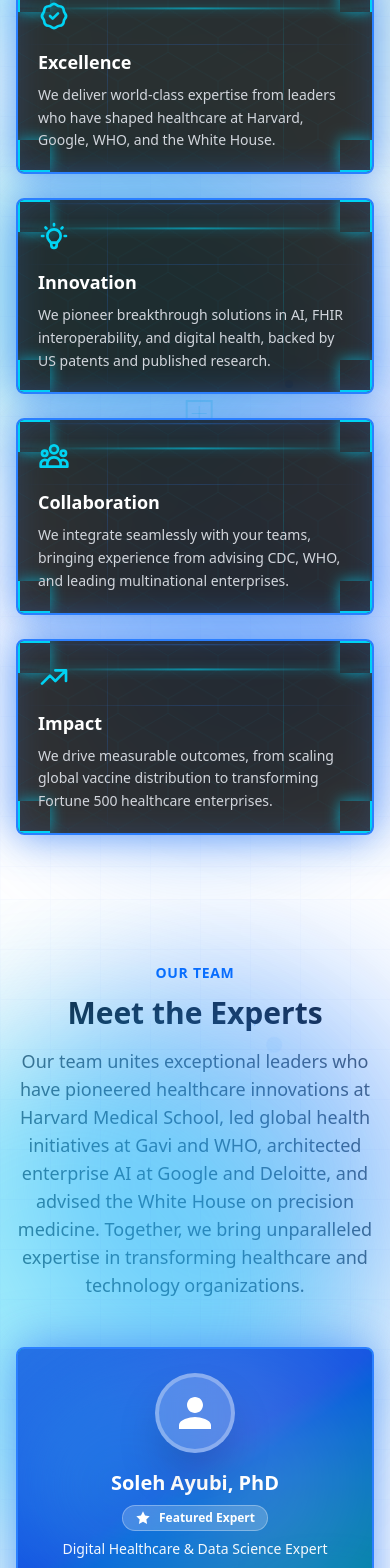
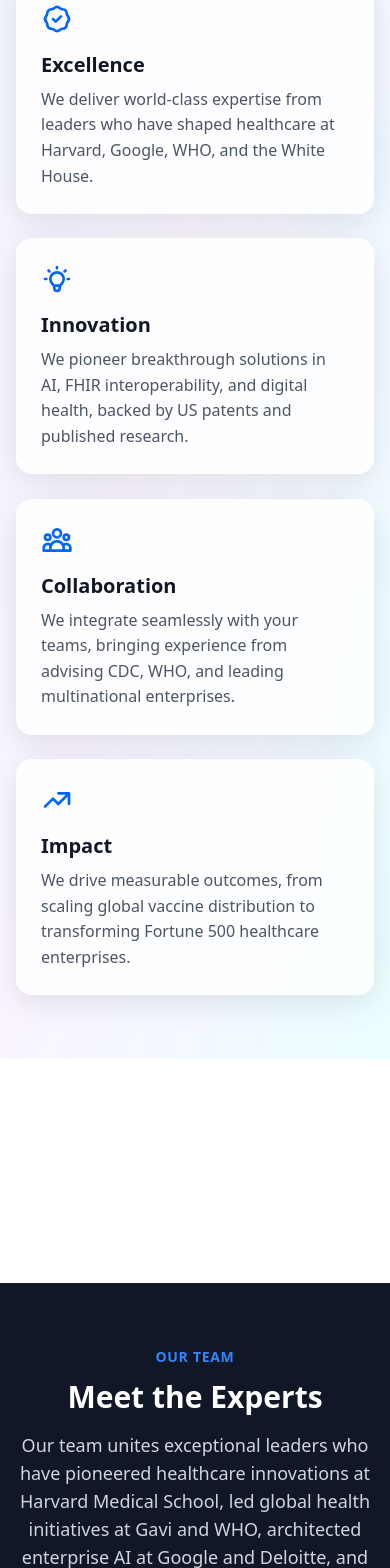
Before and after one commit to pendtiumpraz/dobeon-static, a Next.js app: page /about in a window 390 px wide. Shown: the part 1435-3003 px from the top of the page. Built offline with nearby package versions, Linux system fonts and the light colour scheme.

Commit message:
Revert "feat: Ultra-futuristic HUD redesign with intense neon effects"
This reverts commit bf566882a25c25c3272cdbcfae989a1bd4f5b348.

```diff
--- a/app/about/page.tsx
+++ b/app/about/page.tsx
@@ -2,8 +2,6 @@ import { Metadata } from 'next';
 import Hero from '@/components/Hero';
 import Section from '@/components/Section';
 import TeamMemberCard from '@/components/TeamMemberCard';
-import HUDCard from '@/components/HUDCard';
-import HUDBackground from '@/components/HUDBackground';
 import FloatingShapes from '@/components/FloatingShapes';
 import GlassCard from '@/components/GlassCard';
 import StatCounter from '@/components/StatCounter';
@@ -128,31 +126,46 @@ export default function About() {
         subtitle="Our Mission"
         title="Transforming Companies Into Companies of the Future"
         description="We partner with healthcare and technology organizations to architect their digital transformation journey. Through rigorous assessment frameworks, strategic gap analysis, and proven implementation methodologies, we position enterprises for sustained competitive advantage in the digital age. Our experts have led transformations at Fortune 500 companies, government agencies, and global health organizations."
-        className="relative"
+        className="relative bg-gradient-to-br from-blue-50 via-purple-50 to-cyan-50"
       >
-        <HUDBackground variant="full" />
+        <FloatingShapes count={3} colors={['#0066ff', '#7C3AED', '#00D9FF']} />
 
         <div className="grid grid-cols-1 md:grid-cols-2 lg:grid-cols-4 gap-6 mt-12 relative z-10">
-          {values.map((value, index) => (
-            <HUDCard key={index} variant="primary" className="p-5">
-              <div className="text-cyan-400 mb-4">{value.icon}</div>
-              <h3 className="text-lg font-bold mb-2 text-white">{value.title}</h3>
-              <p className="text-sm text-gray-300 leading-relaxed">{value.description}</p>
-            </HUDCard>
-          ))}
+          {values.map((value, index) => {
+            const gradients: ('blue' | 'purple' | 'orange' | 'cyan')[] = ['blue', 'purple', 'orange', 'cyan'];
+            return (
+              <GlassCard
+                key={index}
+                gradient={gradients[index]}
+                variant="light"
+                animationVariant="scaleIn"
+                delay={index * 100}
+              >
+                <div className="text-primary mb-4">{value.icon}</div>
+                <h3 className="text-xl font-bold mb-2 text-gray-900">{value.title}</h3>
+                <p className="text-gray-600">{value.description}</p>
+              </GlassCard>
+            );
+          })}
         </div>
       </Section>
 
+      {/* LogoLine Divider */}
+      <LogoLine variant="gradient" />
 
       {/* Team Section */}
       <Section
         id="team"
+        dark
         subtitle="Our Team"
         title="Meet the Experts"
         description="Our team unites exceptional leaders who have pioneered healthcare innovations at Harvard Medical School, led global health initiatives at Gavi and WHO, architected enterprise AI at Google and Deloitte, and advised the White House on precision medicine. Together, we bring unparalleled expertise in transforming healthcare and technology organizations."
-        className="relative bg-black"
+        className="relative overflow-hidden"
       >
-        <HUDBackground variant="full" />
+        {/* Simplified background decoration */}
+        <div className="absolute inset-0 opacity-8">
+          <div className="absolute top-1/3 right-1/3 w-[35rem] h-[35rem] bg-gradient-to-br from-blue-400 to-cyan-400 rounded-full blur-3xl blob-shape"></div>
+        </div>
 
         {/* Bento Grid Layout for 9 Team Members */}
         <div className="bento-grid relative z-10">
@@ -179,14 +192,16 @@ export default function About() {
         </div>
       </Section>
 
+      {/* LogoLine Divider */}
+      <LogoLine variant="dotted" />
 
       {/* Experience Highlights */}
       <Section
         subtitle="Our Experience"
         title="Trusted by Leading Organizations Worldwide"
-        className="relative"
+        className="relative bg-gradient-to-br from-purple-50 via-pink-50 to-orange-50"
       >
-        <HUDBackground variant="full" />
+        <FloatingShapes count={2} colors={['#7C3AED', '#EC4899']} />
 
         <div className="grid grid-cols-1 md:grid-cols-3 gap-12 relative z-10">
           <StatCounter
--- a/components/HUDBackground.tsx
+++ b/components/HUDBackground.tsx
@@ -28,15 +28,14 @@ export default function HUDBackground({ variant = 'full' }: HUDBackgroundProps)
 
   return (
     <div ref={parallaxRef} className="absolute inset-0 overflow-hidden pointer-events-none">
-      {/* Blurry floating orbs - parallax - MUCH STRONGER */}
-      <div data-parallax="0.1" className="absolute top-20 left-10 w-96 h-96 bg-blue-500/40 rounded-full blur-3xl animate-float-slow shadow-[0_0_100px_rgba(59,130,246,0.6)]"></div>
-      <div data-parallax="0.15" className="absolute top-40 right-20 w-[30rem] h-[30rem] bg-cyan-400/35 rounded-full blur-3xl animate-float-gentle shadow-[0_0_120px_rgba(6,182,212,0.5)]"></div>
-      <div data-parallax="0.08" className="absolute bottom-40 left-1/3 w-[28rem] h-[28rem] bg-blue-600/30 rounded-full blur-3xl animate-pulse shadow-[0_0_100px_rgba(37,99,235,0.5)]"></div>
+      {/* Blurry floating orbs - parallax */}
+      <div data-parallax="0.1" className="absolute top-20 left-10 w-64 h-64 bg-blue-400/20 rounded-full blur-3xl animate-float-slow"></div>
+      <div data-parallax="0.15" className="absolute top-40 right-20 w-80 h-80 bg-cyan-400/15 rounded-full blur-3xl animate-float-gentle"></div>
+      <div data-parallax="0.08" className="absolute bottom-40 left-1/3 w-72 h-72 bg-blue-500/10 rounded-full blur-3xl animate-pulse"></div>
       {variant === 'full' && (
         <>
-          <div data-parallax="0.12" className="absolute top-1/2 right-1/4 w-80 h-80 bg-cyan-500/40 rounded-full blur-3xl animate-float-gentle shadow-[0_0_110px_rgba(6,182,212,0.6)]"></div>
-          <div data-parallax="0.07" className="absolute bottom-20 right-10 w-72 h-72 bg-blue-400/35 rounded-full blur-3xl animate-float-slow shadow-[0_0_100px_rgba(59,130,246,0.5)]"></div>
-          <div data-parallax="0.09" className="absolute top-1/4 left-1/2 w-96 h-96 bg-cyan-600/30 rounded-full blur-3xl animate-pulse shadow-[0_0_120px_rgba(8,145,178,0.4)]"></div>
+          <div data-parallax="0.12" className="absolute top-1/2 right-1/4 w-60 h-60 bg-cyan-500/20 rounded-full blur-3xl animate-float-gentle"></div>
+          <div data-parallax="0.07" className="absolute bottom-20 right-10 w-56 h-56 bg-blue-400/15 rounded-full blur-2xl animate-float-slow"></div>
         </>
       )}
 
--- a/components/HUDCard.tsx
+++ b/components/HUDCard.tsx
@@ -18,57 +18,42 @@ export default function HUDCard({
   const variants = {
     primary: `
       relative group
-      bg-black/80 backdrop-blur-md
-      border-2 border-blue-500
-      shadow-[0_0_40px_rgba(59,130,246,0.8),inset_0_0_30px_rgba(59,130,246,0.2)]
-      hover:shadow-[0_0_80px_rgba(59,130,246,1),inset_0_0_50px_rgba(59,130,246,0.4)]
+      bg-white/95 backdrop-blur-md
+      border-2 border-blue-400/50
+      shadow-[0_0_20px_rgba(59,130,246,0.3)]
+      hover:shadow-[0_0_40px_rgba(59,130,246,0.6)]
       transition-all duration-500
-      ${glowOnHover ? 'hover:border-cyan-400 hover:scale-105' : ''}
+      ${glowOnHover ? 'hover:border-blue-500' : ''}
     `,
     secondary: `
       relative group
-      bg-black/70 backdrop-blur-md
-      border-2 border-cyan-500/80
-      shadow-[0_0_35px_rgba(6,182,212,0.7),inset_0_0_25px_rgba(6,182,212,0.2)]
-      hover:shadow-[0_0_70px_rgba(6,182,212,1),inset_0_0_40px_rgba(6,182,212,0.4)]
+      bg-white/90 backdrop-blur-sm
+      border border-cyan-400/40
+      shadow-[0_0_15px_rgba(6,182,212,0.2)]
+      hover:shadow-[0_0_30px_rgba(6,182,212,0.5)]
       transition-all duration-500
-      ${glowOnHover ? 'hover:border-blue-400 hover:scale-105' : ''}
+      ${glowOnHover ? 'hover:border-cyan-500' : ''}
     `,
     minimal: `
       relative group
-      bg-black/60 backdrop-blur-sm
-      border-2 border-blue-400/50
-      shadow-[0_0_25px_rgba(59,130,246,0.5)]
-      hover:shadow-[0_0_50px_rgba(59,130,246,0.8)]
-      hover:border-cyan-400/80
+      bg-white/80 backdrop-blur-sm
+      border border-blue-300/30
+      hover:border-blue-400/60
       transition-all duration-300
     `,
   };
 
   return (
     <div className={`${variants[variant]} rounded-lg overflow-hidden ${className}`}>
-      {/* Corner decorations with glow */}
-      <div className="absolute top-0 left-0 w-8 h-8 border-t-2 border-l-2 border-cyan-400 shadow-[0_0_15px_rgba(6,182,212,0.8)]"></div>
-      <div className="absolute top-0 right-0 w-8 h-8 border-t-2 border-r-2 border-cyan-400 shadow-[0_0_15px_rgba(6,182,212,0.8)]"></div>
-      <div className="absolute bottom-0 left-0 w-8 h-8 border-b-2 border-l-2 border-cyan-400 shadow-[0_0_15px_rgba(6,182,212,0.8)]"></div>
-      <div className="absolute bottom-0 right-0 w-8 h-8 border-b-2 border-r-2 border-cyan-400 shadow-[0_0_15px_rgba(6,182,212,0.8)]"></div>
+      {/* Corner decorations */}
+      <div className="absolute top-0 left-0 w-6 h-6 border-t-2 border-l-2 border-blue-500"></div>
+      <div className="absolute top-0 right-0 w-6 h-6 border-t-2 border-r-2 border-blue-500"></div>
+      <div className="absolute bottom-0 left-0 w-6 h-6 border-b-2 border-l-2 border-blue-500"></div>
+      <div className="absolute bottom-0 right-0 w-6 h-6 border-b-2 border-r-2 border-blue-500"></div>
 
-      {/* Animated scan lines - multiple */}
+      {/* Animated scan line */}
       <div className="absolute inset-0 pointer-events-none overflow-hidden">
-        <div className="absolute top-0 left-0 right-0 h-[2px] bg-gradient-to-r from-transparent via-cyan-400 to-transparent animate-scan-line shadow-[0_0_10px_rgba(6,182,212,1)]"></div>
-        <div className="absolute top-0 left-0 right-0 h-[1px] bg-gradient-to-r from-transparent via-blue-500 to-transparent animate-scan-line" style={{ animationDelay: '2s' }}></div>
-      </div>
-
-      {/* Hexagon pattern overlay */}
-      <div className="absolute inset-0 opacity-10 pointer-events-none">
-        <svg width="100%" height="100%">
-          <defs>
-            <pattern id="hexagons" x="0" y="0" width="50" height="43.4" patternUnits="userSpaceOnUse">
-              <polygon points="25,0 50,14.43 50,28.87 25,43.3 0,28.87 0,14.43" fill="none" stroke="#06b6d4" strokeWidth="0.5"/>
-            </pattern>
-          </defs>
-          <rect width="100%" height="100%" fill="url(#hexagons)" />
-        </svg>
+        <div className="absolute top-0 left-0 right-0 h-px bg-gradient-to-r from-transparent via-blue-400 to-transparent animate-scan-line"></div>
       </div>
 
       {/* Content */}
@@ -76,15 +61,10 @@ export default function HUDCard({
         {children}
       </div>
 
-      {/* Hover glow effect - stronger */}
+      {/* Hover glow effect */}
       {glowOnHover && (
-        <div className="absolute inset-0 bg-gradient-to-br from-blue-500/20 via-cyan-500/10 to-transparent opacity-0 group-hover:opacity-100 transition-opacity duration-500 pointer-events-none"></div>
+        <div className="absolute inset-0 bg-gradient-to-br from-blue-500/5 via-transparent to-cyan-500/5 opacity-0 group-hover:opacity-100 transition-opacity duration-500 pointer-events-none"></div>
       )}
-
-      {/* Tech grid lines */}
-      <div className="absolute top-0 left-1/4 w-px h-full bg-gradient-to-b from-transparent via-blue-500/20 to-transparent"></div>
-      <div className="absolute top-0 right-1/4 w-px h-full bg-gradient-to-b from-transparent via-cyan-500/20 to-transparent"></div>
-      <div className="absolute left-0 top-1/3 w-full h-px bg-gradient-to-r from-transparent via-blue-500/20 to-transparent"></div>
     </div>
   );
 }
--- a/components/TeamMemberCard.tsx
+++ b/components/TeamMemberCard.tsx
@@ -29,13 +29,13 @@ export default function TeamMemberCard({
     <div
       className={`
         relative group rounded-lg overflow-hidden
-        bg-black/85 backdrop-blur-md
-        border-2 border-blue-500
-        shadow-[0_0_50px_rgba(59,130,246,0.8),inset_0_0_30px_rgba(59,130,246,0.2)]
-        hover:shadow-[0_0_100px_rgba(59,130,246,1),inset_0_0_60px_rgba(6,182,212,0.4)]
-        hover:border-cyan-400
+        bg-white/95 backdrop-blur-md
+        border-2 border-blue-400/50
+        shadow-[0_0_20px_rgba(59,130,246,0.3)]
+        hover:shadow-[0_0_40px_rgba(59,130,246,0.6)]
+        hover:border-blue-500
         transition-all duration-700
-        hover:-translate-y-2 hover:scale-105
+        hover:-translate-y-2
         ${featured ? 'bento-featured' : ''}
         animate-fade-in-up
       `}
@@ -43,28 +43,15 @@ export default function TeamMemberCard({
       onMouseEnter={() => setIsExpanded(true)}
       onMouseLeave={() => setIsExpanded(false)}
     >
-      {/* HUD Corner decorations with glow */}
-      <div className="absolute top-0 left-0 w-8 h-8 border-t-2 border-l-2 border-cyan-400 shadow-[0_0_15px_rgba(6,182,212,0.9)]"></div>
-      <div className="absolute top-0 right-0 w-8 h-8 border-t-2 border-r-2 border-cyan-400 shadow-[0_0_15px_rgba(6,182,212,0.9)]"></div>
-      <div className="absolute bottom-0 left-0 w-8 h-8 border-b-2 border-l-2 border-cyan-400 shadow-[0_0_15px_rgba(6,182,212,0.9)]"></div>
-      <div className="absolute bottom-0 right-0 w-8 h-8 border-b-2 border-r-2 border-cyan-400 shadow-[0_0_15px_rgba(6,182,212,0.9)]"></div>
+      {/* HUD Corner decorations */}
+      <div className="absolute top-0 left-0 w-4 h-4 border-t-2 border-l-2 border-blue-500"></div>
+      <div className="absolute top-0 right-0 w-4 h-4 border-t-2 border-r-2 border-blue-500"></div>
+      <div className="absolute bottom-0 left-0 w-4 h-4 border-b-2 border-l-2 border-blue-500"></div>
+      <div className="absolute bottom-0 right-0 w-4 h-4 border-b-2 border-r-2 border-blue-500"></div>
 
-      {/* Animated scan lines - multiple */}
+      {/* Animated scan line */}
       <div className="absolute inset-0 pointer-events-none overflow-hidden">
-        <div className="absolute top-0 left-0 right-0 h-[2px] bg-gradient-to-r from-transparent via-cyan-400 to-transparent animate-scan-line shadow-[0_0_10px_rgba(6,182,212,1)]"></div>
-        <div className="absolute top-0 left-0 right-0 h-px bg-gradient-to-r from-transparent via-blue-500 to-transparent animate-scan-line" style={{ animationDelay: '2s' }}></div>
-      </div>
-
-      {/* Tech grid overlay */}
-      <div className="absolute inset-0 opacity-5 pointer-events-none">
-        <svg width="100%" height="100%">
-          <defs>
-            <pattern id={`tech-grid-${name}`} x="0" y="0" width="20" height="20" patternUnits="userSpaceOnUse">
-              <path d="M 20 0 L 0 0 0 20" fill="none" stroke="#06b6d4" strokeWidth="0.5"/>
-            </pattern>
-          </defs>
-          <rect width="100%" height="100%" fill={`url(#tech-grid-${name})`} />
-        </svg>
+        <div className="absolute top-0 left-0 right-0 h-px bg-gradient-to-r from-transparent via-cyan-400 to-transparent animate-scan-line"></div>
       </div>
       {/* Header with Gradient Background */}
       <div className="relative overflow-hidden bg-gradient-to-br from-blue-500 via-blue-600 to-cyan-600 p-6 md:p-8">
@@ -123,46 +110,46 @@ export default function TeamMemberCard({
       </div>
 
       {/* Content */}
-      <div className="p-4 bg-black/90 relative">
+      <div className="p-4 bg-white relative">
         {/* Bio Section - Collapsed by default */}
         <div className={`mb-3 transition-all duration-500 ${isExpanded ? 'mb-4' : ''}`}>
           <div className="flex items-center gap-2 mb-2">
-            <div className="w-1 h-4 bg-gradient-to-b from-blue-500 to-cyan-500 rounded-full shadow-[0_0_8px_rgba(59,130,246,0.8)]"></div>
-            <h4 className="text-xs font-bold text-cyan-400 uppercase tracking-wider">About</h4>
+            <div className="w-1 h-4 bg-gradient-to-b from-blue-500 to-cyan-500 rounded-full"></div>
+            <h4 className="text-xs font-bold text-gray-900 uppercase tracking-wider">About</h4>
           </div>
           <div
             className={`
-              text-gray-300 leading-relaxed text-xs overflow-hidden transition-all duration-500 relative
+              text-gray-600 leading-relaxed text-xs overflow-hidden transition-all duration-500 relative
               ${isExpanded ? 'max-h-96' : 'max-h-12'}
             `}
           >
             {bio}
             {!isExpanded && (
-              <div className="absolute bottom-0 left-0 right-0 h-8 bg-gradient-to-t from-black via-black/80 to-transparent pointer-events-none"></div>
+              <div className="absolute bottom-0 left-0 right-0 h-8 bg-gradient-to-t from-white via-white/80 to-transparent pointer-events-none"></div>
             )}
           </div>
         </div>
 
         {/* Divider */}
-        {isExpanded && <div className="h-px bg-gradient-to-r from-transparent via-cyan-500 to-transparent mb-3 shadow-[0_0_8px_rgba(6,182,212,0.8)]"></div>}
+        {isExpanded && <div className="h-px bg-gradient-to-r from-transparent via-blue-200 to-transparent mb-3"></div>}
 
         {/* Expertise Section */}
         <div className="mb-3">
           <div className="flex items-center gap-2 mb-2">
-            <div className="w-1 h-4 bg-gradient-to-b from-blue-500 to-cyan-500 rounded-full shadow-[0_0_8px_rgba(59,130,246,0.8)]"></div>
-            <h4 className="text-xs font-bold text-cyan-400 uppercase tracking-wider">Expertise</h4>
+            <div className="w-1 h-4 bg-gradient-to-b from-blue-500 to-cyan-500 rounded-full"></div>
+            <h4 className="text-xs font-bold text-gray-900 uppercase tracking-wider">Expertise</h4>
           </div>
           <div className="flex flex-wrap gap-1">
             {expertise.slice(0, isExpanded ? expertise.length : 2).map((skill, index) => (
               <span
                 key={index}
-                className="px-2 py-1 bg-gradient-to-r from-blue-600/40 to-cyan-600/40 text-cyan-300 text-xs rounded-lg border border-cyan-500/50 hover:border-cyan-400 hover:shadow-[0_0_10px_rgba(6,182,212,0.6)] transition-all duration-300 font-medium backdrop-blur-sm"
+                className="px-2 py-1 bg-gradient-to-r from-blue-50 to-cyan-50 text-blue-700 text-xs rounded-lg border border-blue-200 hover:border-blue-400 hover:shadow-sm transition-all duration-300 font-medium"
               >
                 {skill}
               </span>
             ))}
             {!isExpanded && expertise.length > 2 && (
-              <span className="px-2 py-1 text-gray-400 text-xs font-medium">
+              <span className="px-2 py-1 text-gray-500 text-xs font-medium">
                 +{expertise.length - 2}
               </span>
             )}
@@ -172,7 +159,7 @@ export default function TeamMemberCard({
         {/* Expand/Collapse Button */}
         <div className="flex justify-center pt-1">
           <button
-            className="flex items-center gap-1 px-3 py-1.5 bg-gradient-to-r from-blue-500 to-cyan-500 text-white text-xs font-semibold rounded-lg hover:shadow-[0_0_20px_rgba(59,130,246,0.8)] transition-all duration-300 hover:-translate-y-0.5 border border-cyan-400/50"
+            className="flex items-center gap-1 px-3 py-1.5 bg-gradient-to-r from-blue-500 to-cyan-500 text-white text-xs font-semibold rounded-lg hover:shadow-lg hover:shadow-blue-500/30 transition-all duration-300 hover:-translate-y-0.5"
             onClick={(e) => {
               e.stopPropagation();
               setIsExpanded(!isExpanded);
@@ -191,11 +178,11 @@ export default function TeamMemberCard({
         </div>
 
         {/* Decorative corner accent */}
-        <div className="absolute top-0 right-0 w-24 h-24 bg-gradient-to-br from-blue-500/20 to-cyan-500/20 blur-xl pointer-events-none"></div>
+        <div className="absolute top-0 right-0 w-24 h-24 bg-gradient-to-br from-blue-500/5 to-cyan-500/5 blur-xl pointer-events-none"></div>
       </div>
 
-      {/* Hover glow effect - STRONGER */}
-      <div className="absolute inset-0 bg-gradient-to-br from-blue-500/20 via-cyan-500/10 to-transparent opacity-0 group-hover:opacity-100 transition-opacity duration-500 pointer-events-none"></div>
+      {/* Hover glow effect */}
+      <div className="absolute inset-0 bg-gradient-to-br from-blue-500/5 via-transparent to-cyan-500/5 opacity-0 group-hover:opacity-100 transition-opacity duration-500 pointer-events-none"></div>
     </div>
   );
 }
```
Also changed, not shown: app/page.tsx (+44 -29 lines).
